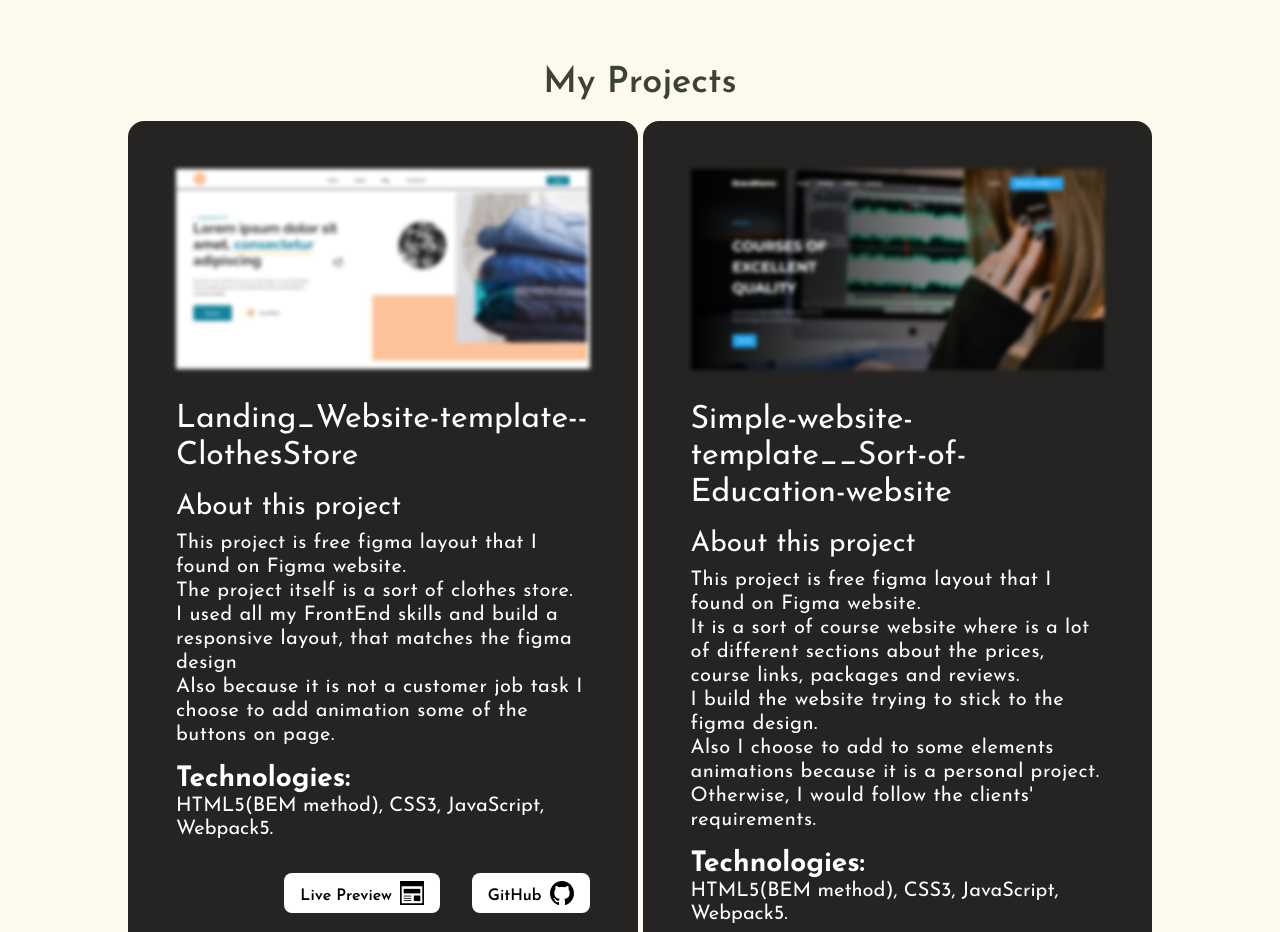
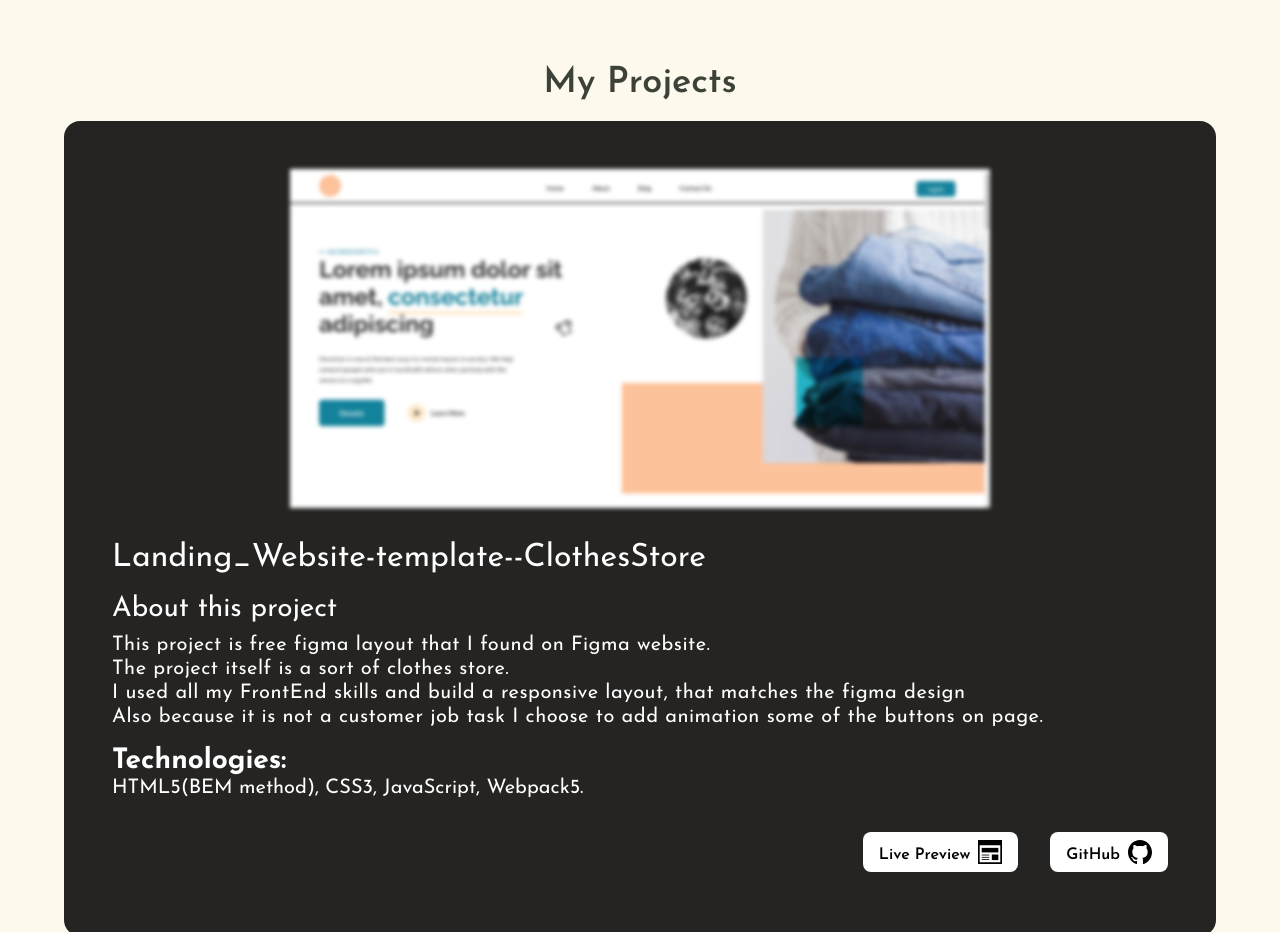
Before and after one commit to KoatKoetl/Portfolio, a website built with webpack: page src/template.html in a window 1280 px wide. Shown: the part 1580-2512 px from the top of the page. Built offline with nearby package versions, Linux system fonts and the light colour scheme; files whose address does not match are found by name.

Commit message:
Change: size of project card

```diff
--- a/src/CSS/style.css
+++ b/src/CSS/style.css
@@ -326,8 +326,9 @@
 }
 .projects__content {
   display: grid;
-  grid-template-columns: repeat(auto-fit, minmax(450px, 1fr));
-  padding: 0 10dvw;
+  grid-template-columns: repeat(auto-fit, minmax(600px, 1fr));
+  justify-content: center;
+  padding: 0 5dvw;
   grid-gap: 5px;
 }
 .projects__project-block {
```
